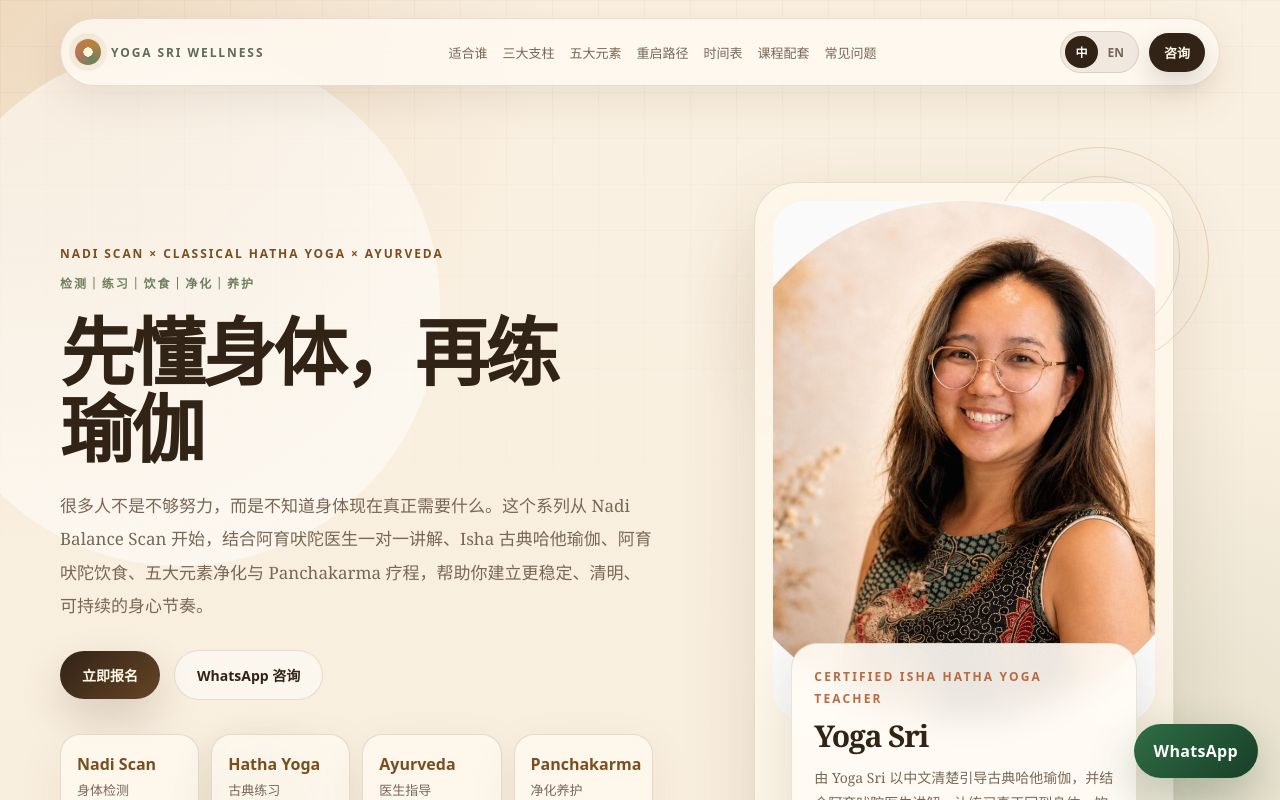
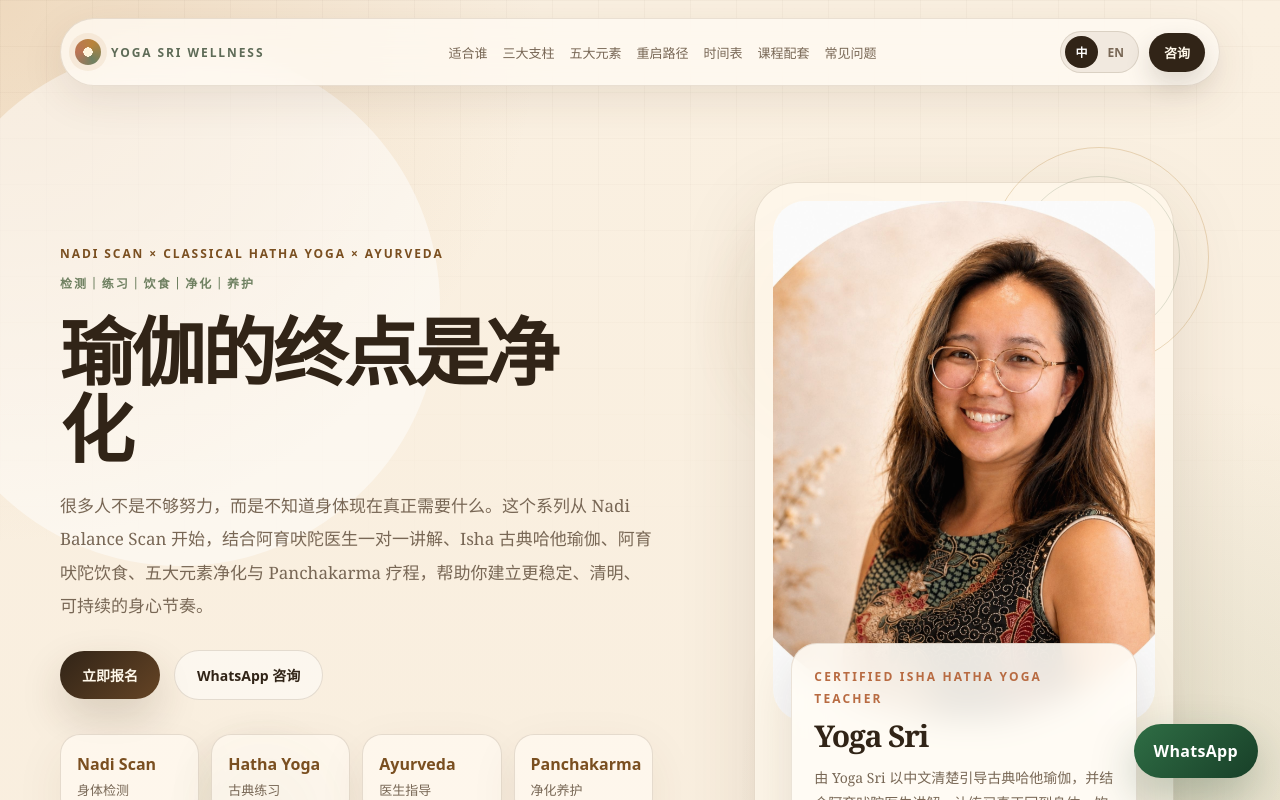
Before and after one commit to yogasriliew-source/yogasriwebsite, a Next.js app: page / in a window 1280 px wide. Shown: the top 800 px of the page. Built offline with nearby package versions, Linux system fonts and the light colour scheme.

Commit message:
Update hero title in page.tsx

```diff
--- a/app/page.tsx
+++ b/app/page.tsx
@@ -27,7 +27,7 @@ const content = {
       badge: "YOGA SRI WELLNESS",
       eyebrow: "Nadi Scan × Classical Hatha Yoga × Ayurveda",
       kicker: "检测｜练习｜饮食｜净化｜养护",
-      title: "先懂身体，再练瑜伽",
+      title: "瑜伽的终点是净化",
       subtitle:
         "很多人不是不够努力，而是不知道身体现在真正需要什么。这个系列从 Nadi Balance Scan 开始，结合阿育吠陀医生一对一讲解、Isha 古典哈他瑜伽、阿育吠陀饮食、五大元素净化与 Panchakarma 疗程，帮助你建立更稳定、清明、可持续的身心节奏。",
       ctaPrimary: "立即报名",
```
